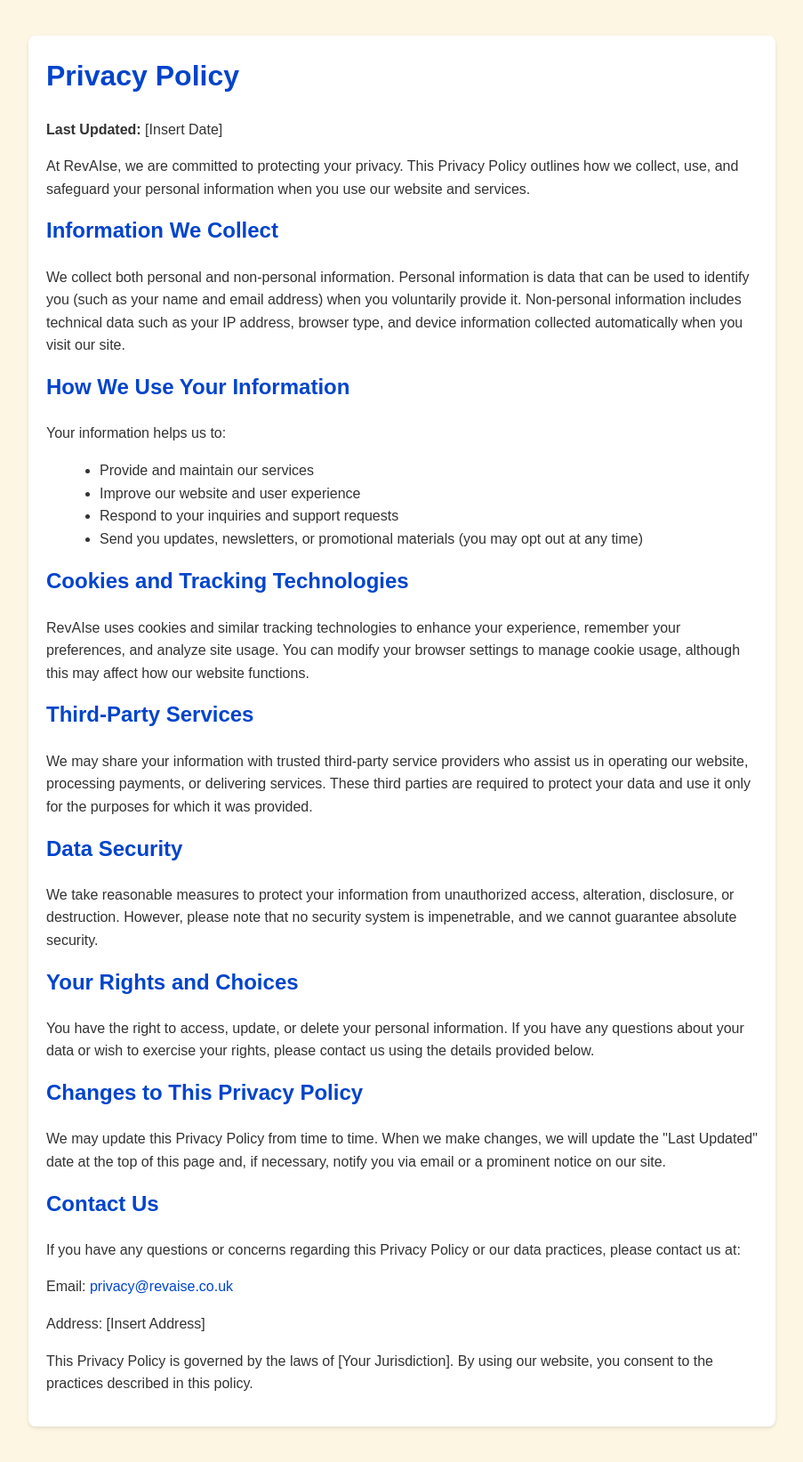
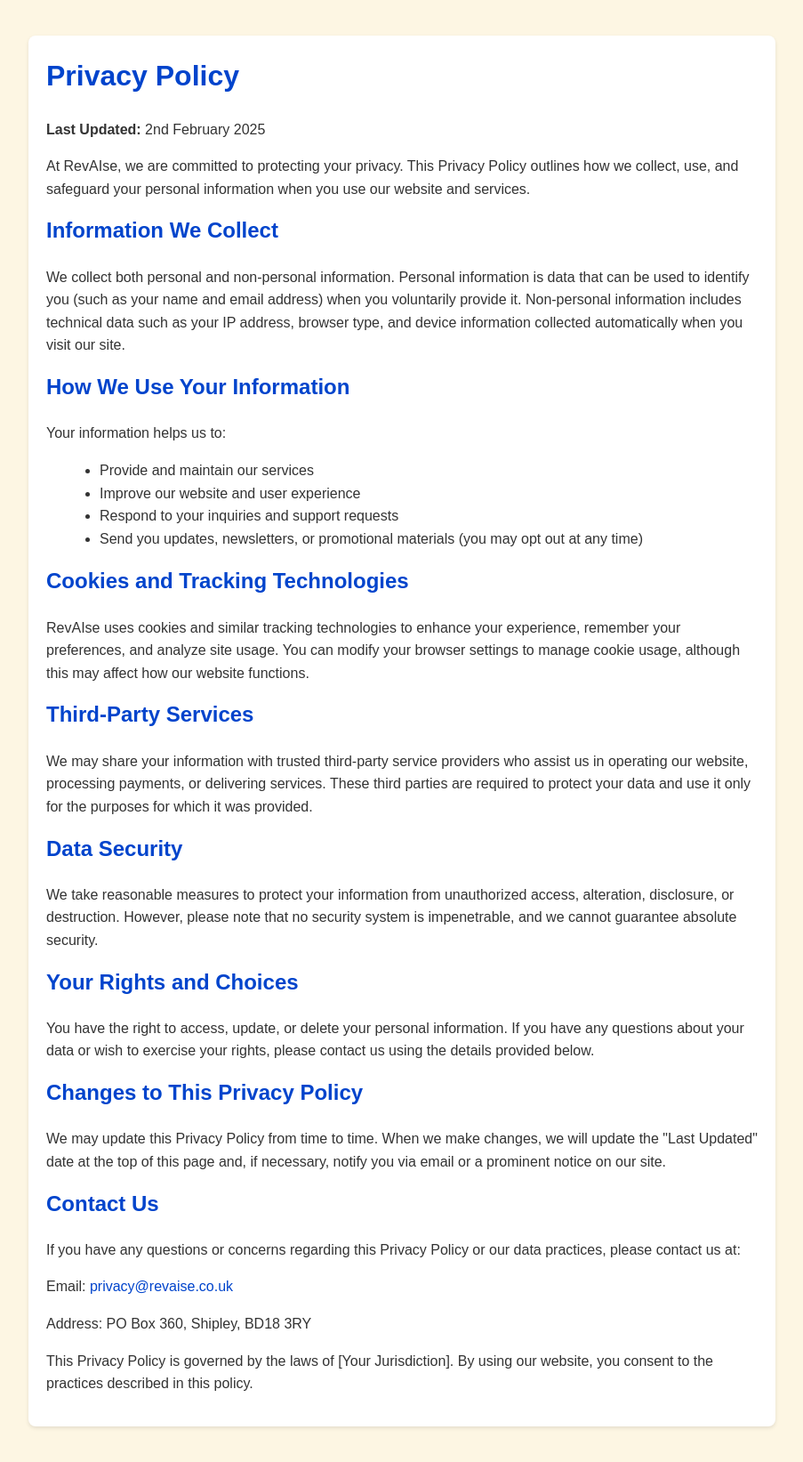
Before and after one commit to waynetboote/revaise, a Flask app: page /privacy in a window 1280 px wide. Shown: the whole page at 89% size, without its empty margins (188-1091 px from the left). Run offline with Flask 3, Linux system fonts and the light colour scheme.

Commit message:
Update privacy.html

```diff
--- a/templates/privacy.html
+++ b/templates/privacy.html
@@ -45,7 +45,7 @@
 <body>
   <div class="container">
     <h1>Privacy Policy</h1>
-    <p><strong>Last Updated:</strong> [Insert Date]</p>
+    <p><strong>Last Updated:</strong> 2nd February 2025</p>
 
     <p>At RevAIse, we are committed to protecting your privacy. This Privacy Policy outlines how we collect, use, and safeguard your personal information when you use our website and services.</p>
 
@@ -79,7 +79,7 @@
     <h2>Contact Us</h2>
     <p>If you have any questions or concerns regarding this Privacy Policy or our data practices, please contact us at:</p>
     <p>Email: <a href="mailto:privacy@revaise.co.uk">privacy@revaise.co.uk</a></p>
-    <p>Address: [Insert Address]</p>
+    <p>Address: PO Box 360, Shipley, BD18 3RY </p>
 
     <p>This Privacy Policy is governed by the laws of [Your Jurisdiction]. By using our website, you consent to the practices described in this policy.</p>
   </div>
```
